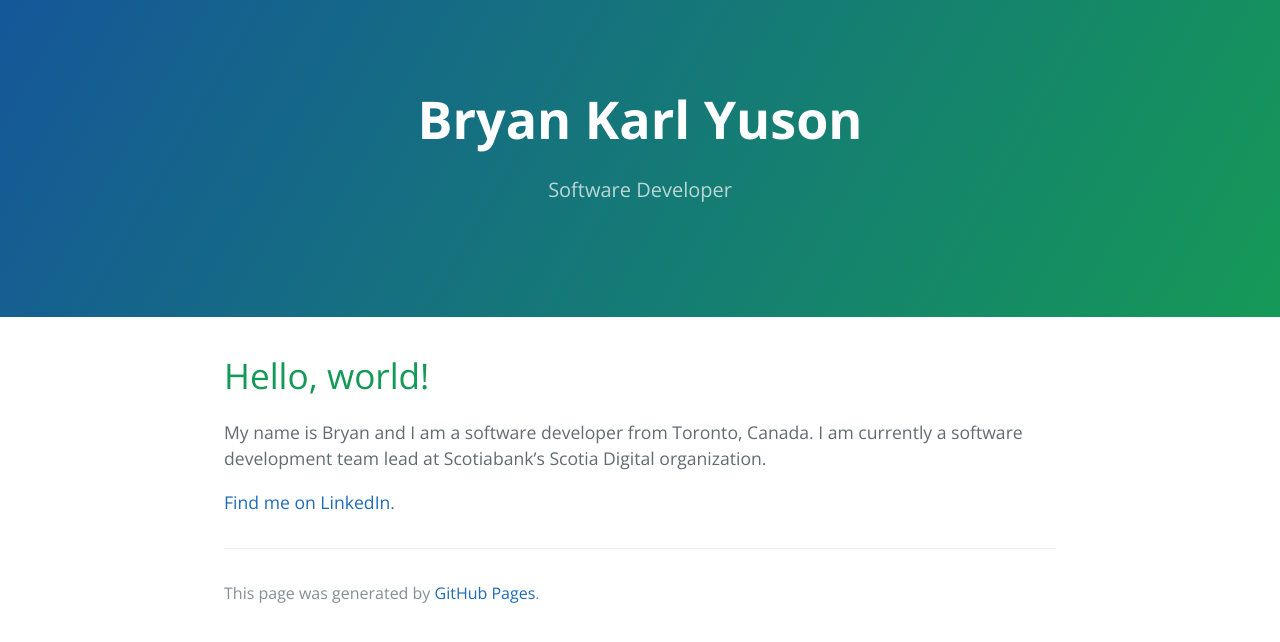
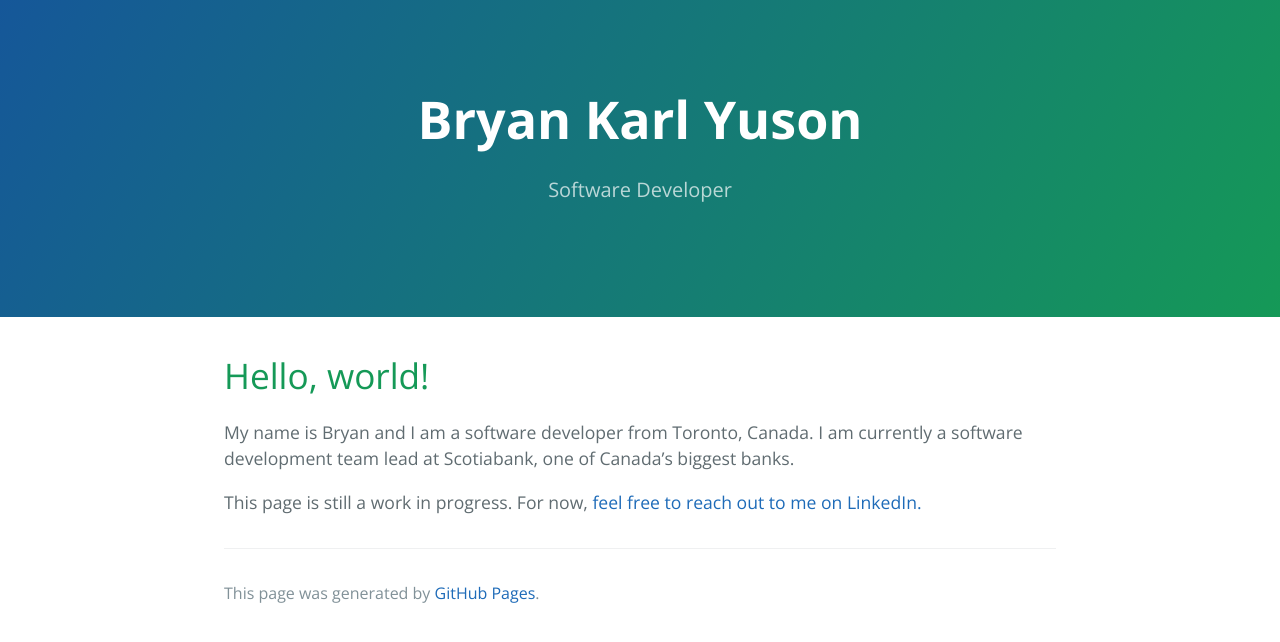
Before and after one commit to bryanski/bryanski.github.io, a Jekyll site: the page built from index.md, in a window 1280 px wide. Shown: the top 642 px of the page. Built offline with Jekyll 4.4.1, drawn with Linux system fonts in a browser that asks for light colours.

Commit message:
More changes

```diff
--- a/index.md
+++ b/index.md
@@ -6,6 +6,6 @@ description: Software Developer
 
 # Hello, world!
 
-My name is Bryan and I am a software developer from Toronto, Canada. I am currently a software development team lead at Scotiabank's Scotia Digital organization.
+My name is Bryan and I am a software developer from Toronto, Canada. I am currently a software development team lead at Scotiabank, one of Canada's biggest banks.
 
-[Find me on LinkedIn](https://www.linkedin.com/in/bryankarl/).
+This page is still a work in progress. For now, [feel free to reach out to me on LinkedIn.](https://www.linkedin.com/in/bryankarl/)
```
